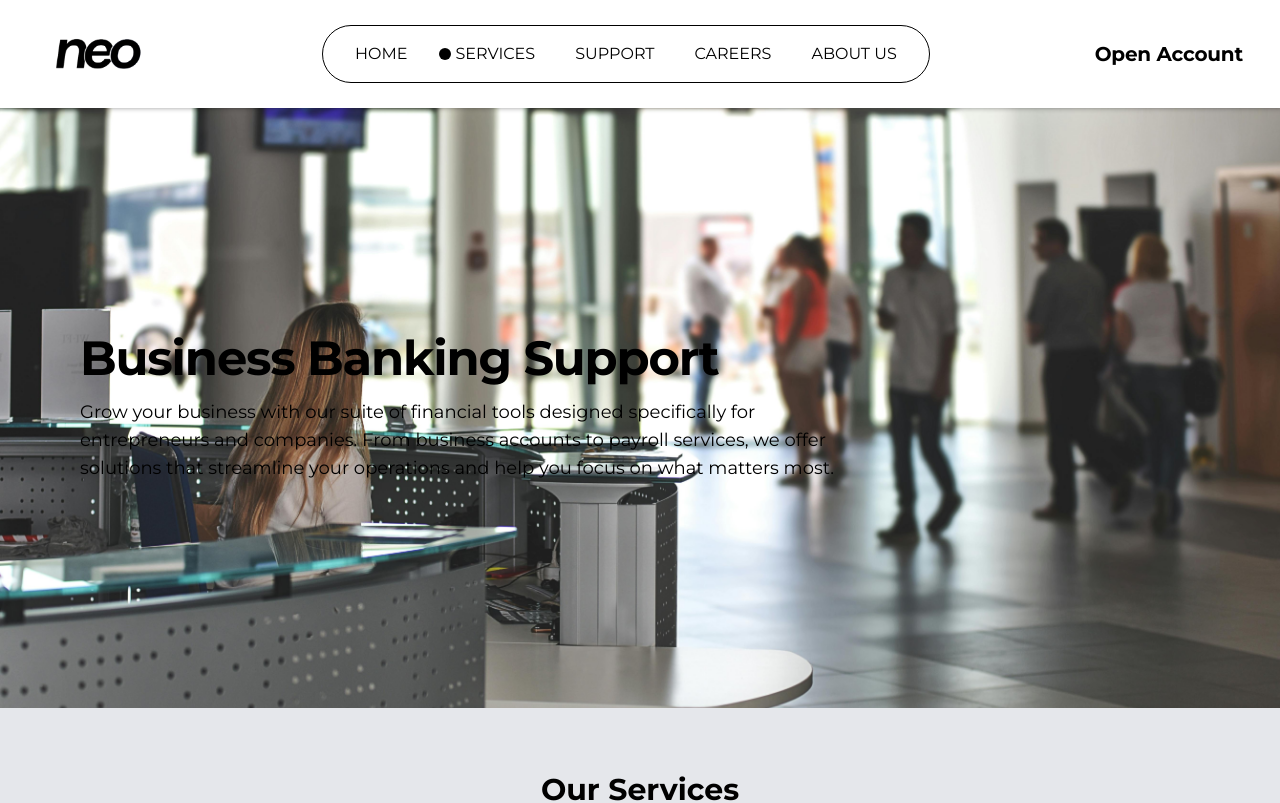
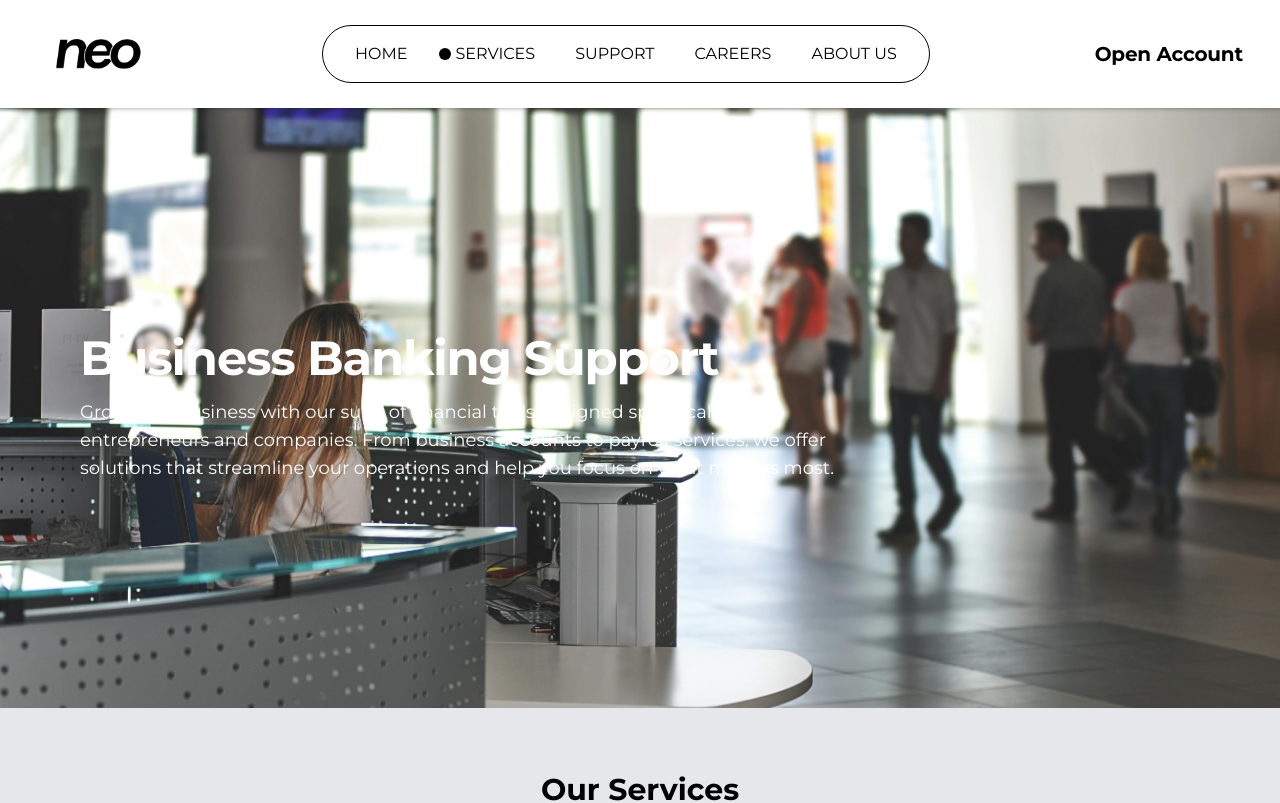
Before and after one commit to IURIS-Tech-Department/bank-neo, a Next.js app: page /services in a window 1280 px wide. Shown: the top 803 px of the page. Built offline with nearby package versions, Linux system fonts and the light colour scheme.

Commit message:
feat: edit bg carrers

```diff
--- a/src/app/careers/page.tsx
+++ b/src/app/careers/page.tsx
@@ -7,7 +7,7 @@ const OrganizationPage = () => {
         <div
           className="absolute inset-0 bg-cover bg-center"
           style={{
-            backgroundImage: "url('/img/bg-careers.jpg')",
+            backgroundImage: "url('/img/about.jpg')",
           }}
         />
       </div>
--- a/src/app/services/page.tsx
+++ b/src/app/services/page.tsx
@@ -12,10 +12,10 @@ export default function Services() {
           }}
         />
         <div className="relative flex flex-col justify-center h-full text-white px-20">
-          <h1 className="text-3xl text-black md:text-5xl font-bold tracking-tight leading-snug">
+          <h1 className="text-3xl text-white md:text-5xl font-bold tracking-tight leading-snug">
             Business Banking Support
           </h1>
-          <p className="mt-4 text-sm md:text-lg text-black max-w-3xl">
+          <p className="mt-4 text-sm md:text-lg text-white max-w-3xl">
           Grow your business with our suite of financial tools designed specifically for entrepreneurs and companies. From business accounts to payroll services, we offer solutions that streamline your operations and help you focus on what matters most.
           </p>
         </div>
```
